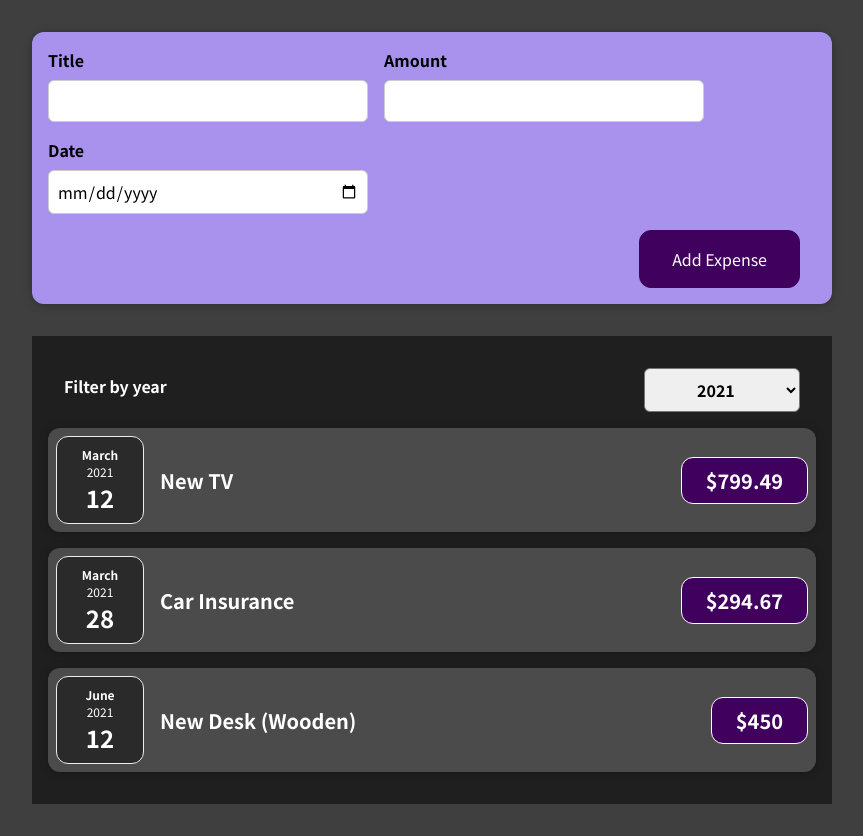
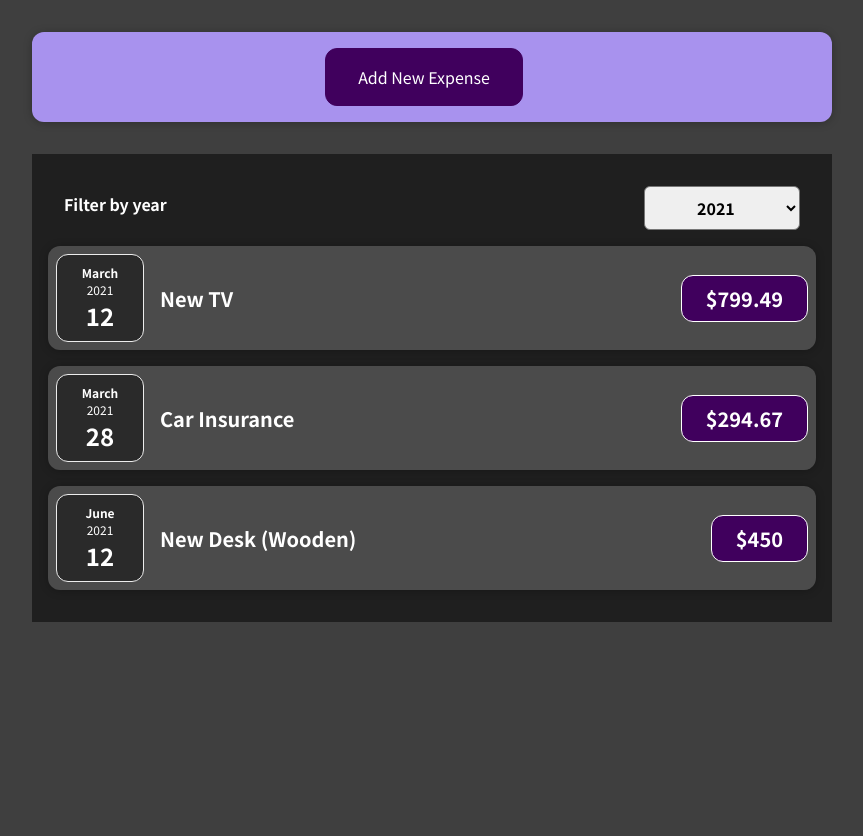
Before and after one commit to Suvanlly/React-Learning, a React (Create React App) app in the folder React-complete-guide/: page / in a window 1280 px wide. Shown: the whole page, without its empty margins (208-1071 px from the left). After the commit the page ends 800 px from the top, so only its background shows below. Built offline with nearby package versions, Linux system fonts and the light colour scheme.

Commit message:
add dynamic button

```diff
--- a/React-complete-guide/src/App.js
+++ b/React-complete-guide/src/App.js
@@ -32,7 +32,6 @@ function App() {
   const [expenses, setExpenses] = useState(Dummy_Expenses);
 
   const addExpenseHandler = (expenseData) => {
-    console.log(expenseData)
     // Use spread operator to create a new expense array
     // setExpenses((Dummy_Expenses) => [...Dummy_Expenses, expenseData])
     setExpenses((prevExpenses) => {
--- a/React-complete-guide/src/components/NewExpense/ExpenseForm.js
+++ b/React-complete-guide/src/components/NewExpense/ExpenseForm.js
@@ -71,6 +71,7 @@ const ExpenseForm = (props) => {
         </div>
       </div>
       <div className='new-expense__actions'>
+        <button type='button' onClick={props.onCancelForm}>Cancel</button>
         <button type='submit'>Add Expense</button>
       </div>
     </form>
--- a/React-complete-guide/src/components/NewExpense/NewExpense.js
+++ b/React-complete-guide/src/components/NewExpense/NewExpense.js
@@ -1,22 +1,32 @@
-import React from 'react'
-import ExpenseForm from './ExpenseForm';
-import './NewExpense.css'
-
+import React, { useState } from "react";
+import ExpenseForm from "./ExpenseForm";
+import "./NewExpense.css";
 
 const NewExpense = (props) => {
+  const [isShowForm, setIsShowForm] = useState(false);
+
   const getExpenseDataHandler = (enteredExpenseData) => {
     const expenseData = {
-      ...enteredExpenseData
-    }
+      ...enteredExpenseData,
+    };
     // call function from App.js to pass expense data to parent
-    props.onAddExpense(expenseData)
+    props.onAddExpense(expenseData);
+    // setIsShowForm(false)
+  };
+
+  const cancelExpensesForm = () => {
+    setIsShowForm(false);
   }
 
   return (
-    <div className='new-expense'>
-      <ExpenseForm onGetExpenseData={getExpenseDataHandler} />
+    <div className="new-expense">
+      {isShowForm ? (
+        <ExpenseForm onGetExpenseData={getExpenseDataHandler} onCancelForm={cancelExpensesForm}/>
+      ) : (
+        <button onClick={() => setIsShowForm(true)}>Add New Expense</button>
+      )}
     </div>
-  )
-}
+  );
+};
 
 export default NewExpense;
```
